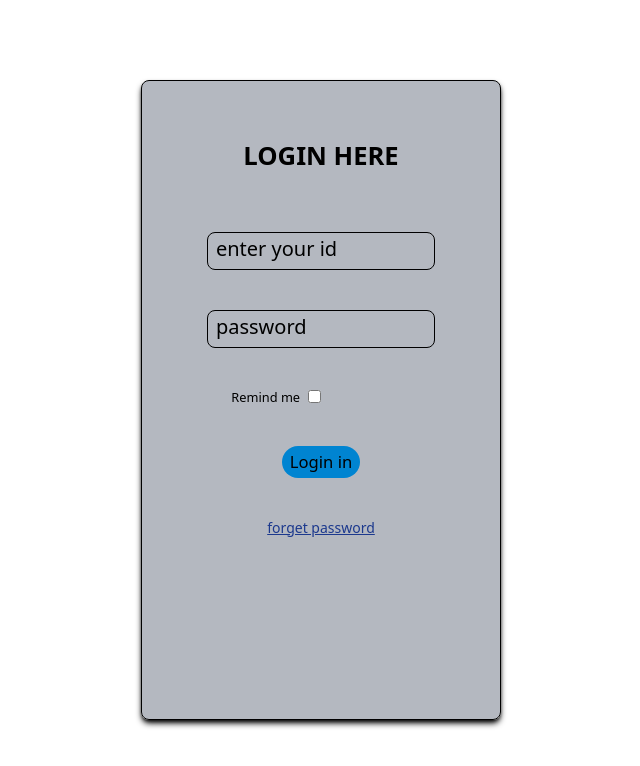
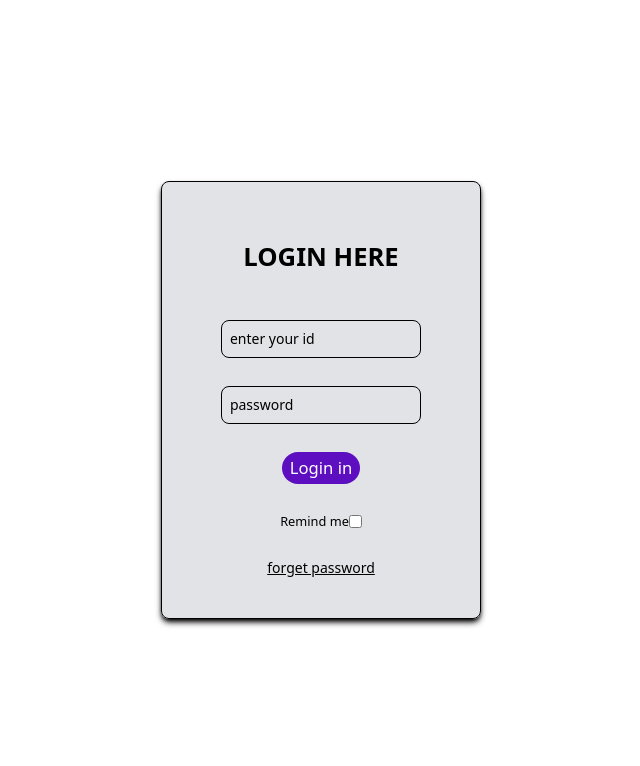
Before and after one commit to vikasnaira/Task-manager, a React (Vite) app: page /login in a window 1280 px wide. Shown: the top 766 px of the page, without its empty margins (319-959 px from the left). Built offline with nearby package versions, Linux system fonts and the light colour scheme.

Commit message:
change the ui of the login page and remove some bugs

```diff
--- a/src/Components/Auth/Login.jsx
+++ b/src/Components/Auth/Login.jsx
@@ -27,19 +27,19 @@ const Login = () => {
     }
   }
   return (
-    <div className='h-screen w-full flex items-center justify-center p-10  bg-[url("https://i.pinimg.com/1200x/99/e0/3e/99e03ecb9cfd89ef633081123879a9d8.jpg")] bg-center bg-no-repeat bg-contain'>
-      <div className="login text-bklack h-[80vh] md:min-w-1/4  md:w-[50%] xl:gap-10 lg:w-[30%] w-full  p-4 gap-5 border-1 border-black bg-gray-500/50 flex flex-col backdrop-blur-sm items-center py-10 rounded-lg shadow-md shadow-black hover:shadow-lg  transition-linear  duration-250">
+    <div className='h-screen w-full flex items-center justify-center p-10  bg-[url("LoginBg.jpg")] bg-center bg-no-repeat bg-cover'>
+      <div className="login text-bklack   gap-7 w-[20rem] p-4  border-1 border-black md:bg-gray-500/20 flex flex-col backdrop-blur-sm items-center py-10 rounded-lg shadow-md shadow-black hover:shadow-lg  transition-linear  duration-250">
       <h1 className='text-3xl font-bold my-5 xl:text-[2vw]'>LOGIN HERE</h1>
-      <input type="text" value={name} onChange={(e)=>setname(e.target.value)} placeholder='enter your id'  className='border-1 placeholder:text-black w-[70%] text-sm border-black lg:placeholder:text-xl  rounded-lg p-2'  />
-      <input type="text" placeholder="password" value={password} onChange={(e) =>setPassword(e.target.value)} className='border-1 text-sm w-[70%]  border-black placeholder:text-black lg:placeholder:text-xl rounded-lg p-2' />
-     <div className="checkbox flex  gap-2 text-sm w-[55%]  lg:text-[1vw] items-center h-fit ">
+      <input type="text" value={name} onChange={(e)=>setname(e.target.value)} placeholder='enter your id'  className='border-1 placeholder:text-black w-[70%] text-sm border-black lg:placeholder:text-sm  rounded-lg p-2'  />
+      <input type="text" placeholder="password" value={password} onChange={(e) =>setPassword(e.target.value)} className='border-1 text-sm w-[70%]  border-black placeholder:text-black lg:placeholder:text-sm rounded-lg p-2' />
+      <div className="button flex gap-3 w-[70%] justify-center">
+      <button className='bg-violet-800 text-white w-fit py-1 px-2  rounded-full text-sm lg:text-[1.3vw]' onClick={handlelogin} >Login in</button>
+      </div>
+       <div className="checkbox flex  text-sm lg:text-[1vw] items-center">
        <label htmlFor="remind">Remind me</label>
       <input type="checkbox" name="remind" id="remind" />
      </div>
-      <div className="button flex gap-3 w-[70%] justify-center">
-      <button className='bg-sky-600 w-fit py-1 px-2  rounded-full text-sm lg:text-[1.3vw]' onClick={handlelogin} >Login in</button>
-      </div>
-      <a href="#" className='text-blue-900 text-sm h-fit font-sans underline'>forget password</a>
+      <a href="#" className="text-sm  font-sans underline text-white'>forget password">forget password</a>
       </div>
     </div>
   )
```
Also changed, not shown: public/LoginBg.jpg (added).
